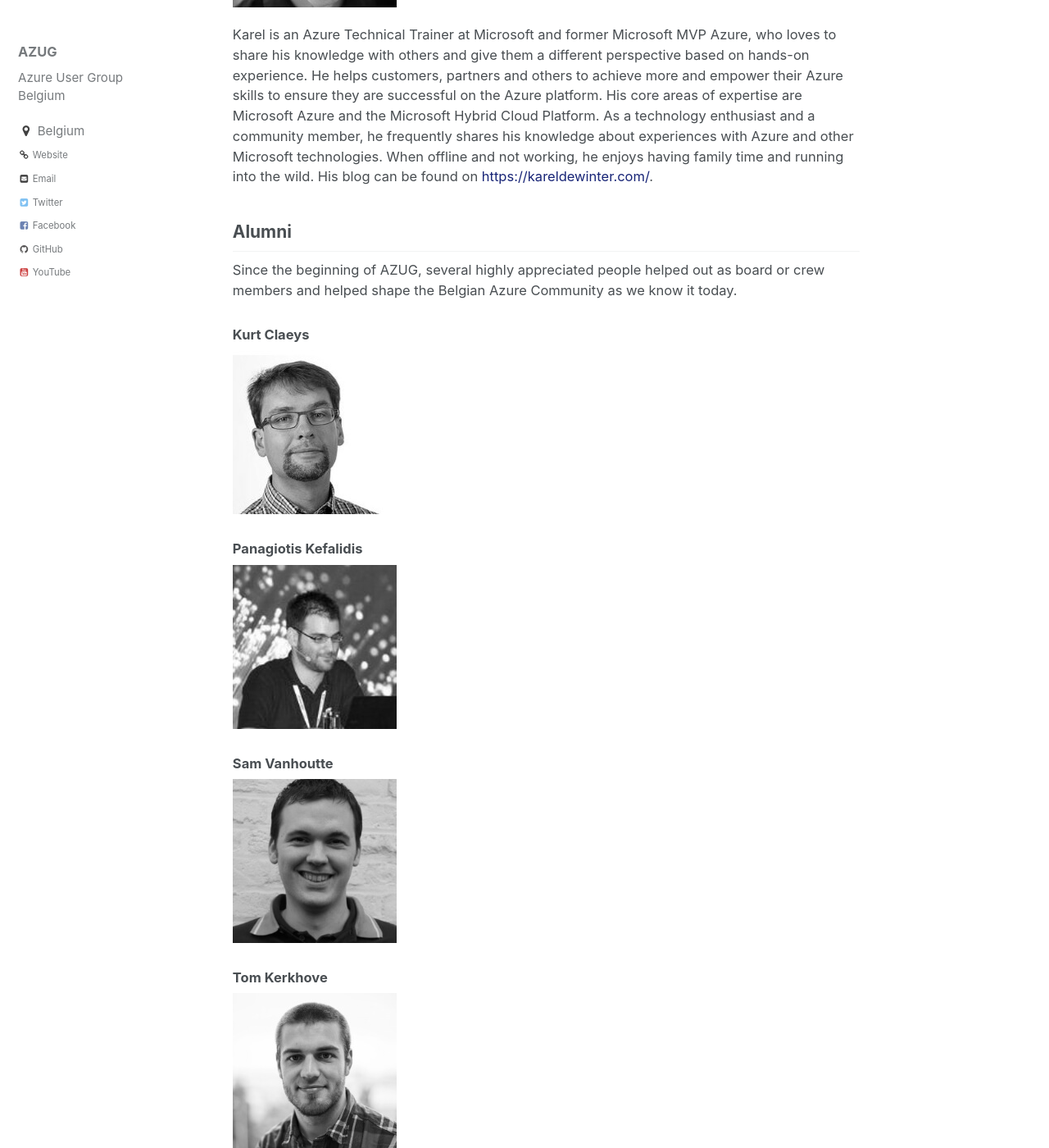
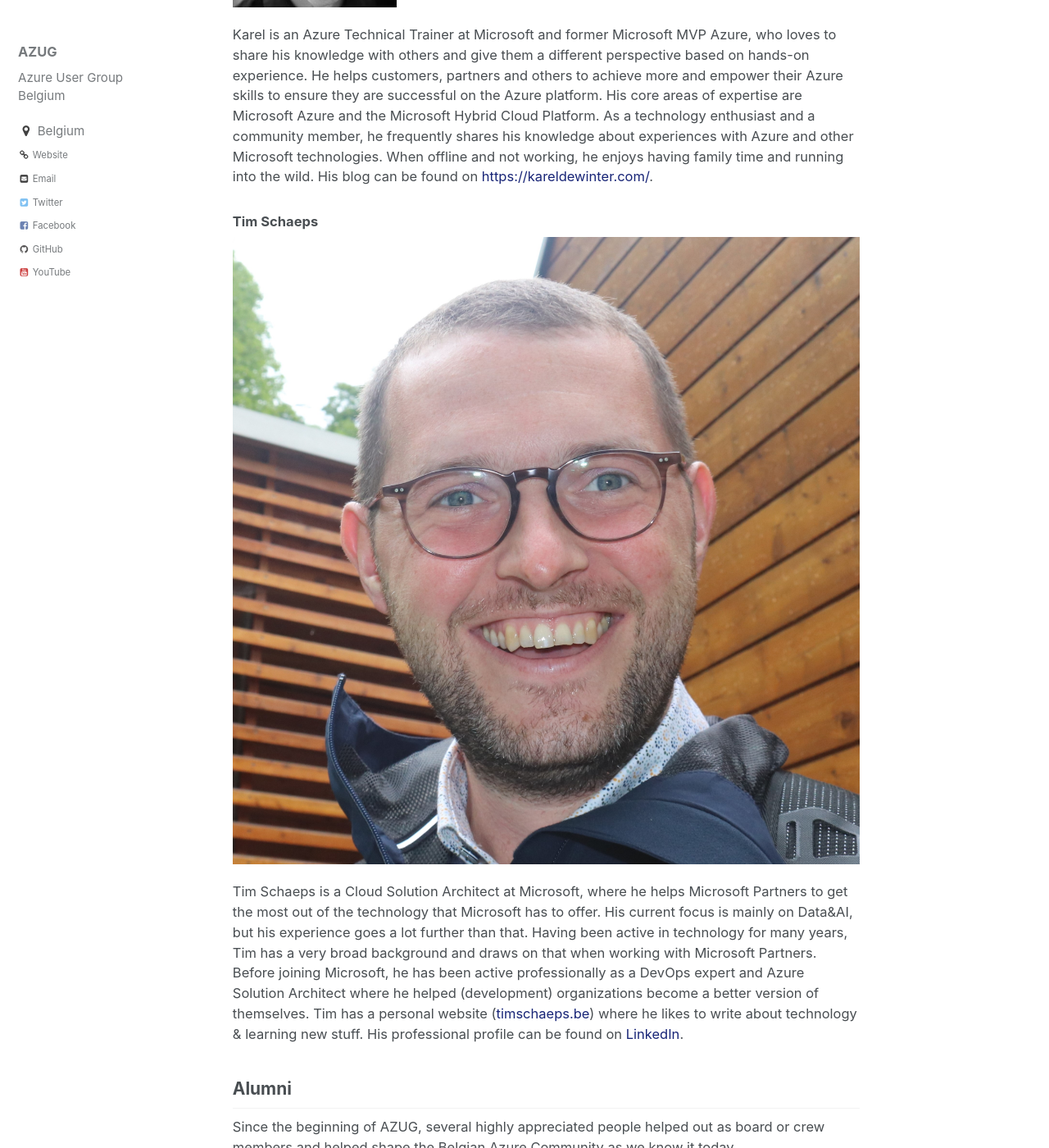
Before and after one commit to AzugBe/azugbe.github.io, a Jekyll site: the page built from _pages/about.md, in a window 1280 px wide and 1400 px high, scrolled down 4954 px. Shown: the whole window at 82% size. Built offline with Jekyll 4.4.1, drawn with Linux system fonts in a browser that asks for light colours; comment, search, counter and statistics services are not loaded.

Commit message:
add profile Tim

```diff
--- a/_pages/about.md
+++ b/_pages/about.md
@@ -101,6 +101,13 @@ He helps customers, partners and others to achieve more and empower their Azure
 As a technology enthusiast and a community member, he frequently shares his knowledge about experiences with Azure and other Microsoft technologies.
 When offline and not working, he enjoys having family time and running into the wild. His blog can be found on <a href="https://kareldewinter.com/">https://kareldewinter.com/</a>.
 
+### Tim Schaeps
+
+![](/assets/media/crew/tim-schaeps.jpg)
+
+Tim Schaeps is a Cloud Solution Architect at Microsoft, where he helps Microsoft Partners to get the most out of the technology that Microsoft has to offer. His current focus is mainly on Data&AI, but his experience goes a lot further than that. Having been active in technology for many years, Tim has a very broad background and draws on that when working with Microsoft Partners. Before joining Microsoft, he has been active professionally as a DevOps expert and Azure Solution Architect where he helped (development) organizations become a better version of themselves. Tim has a personal website ([timschaeps.be](https://www.timschaeps.be)) where he likes to write about technology & learning new stuff. His professional profile can be found on [LinkedIn](https://www.linkedin.com/in/timschaeps/).
+
+
 ## Alumni
 
 Since the beginning of AZUG, several highly appreciated people helped out as board or crew members and helped shape the Belgian Azure Community as we know it today.
```
